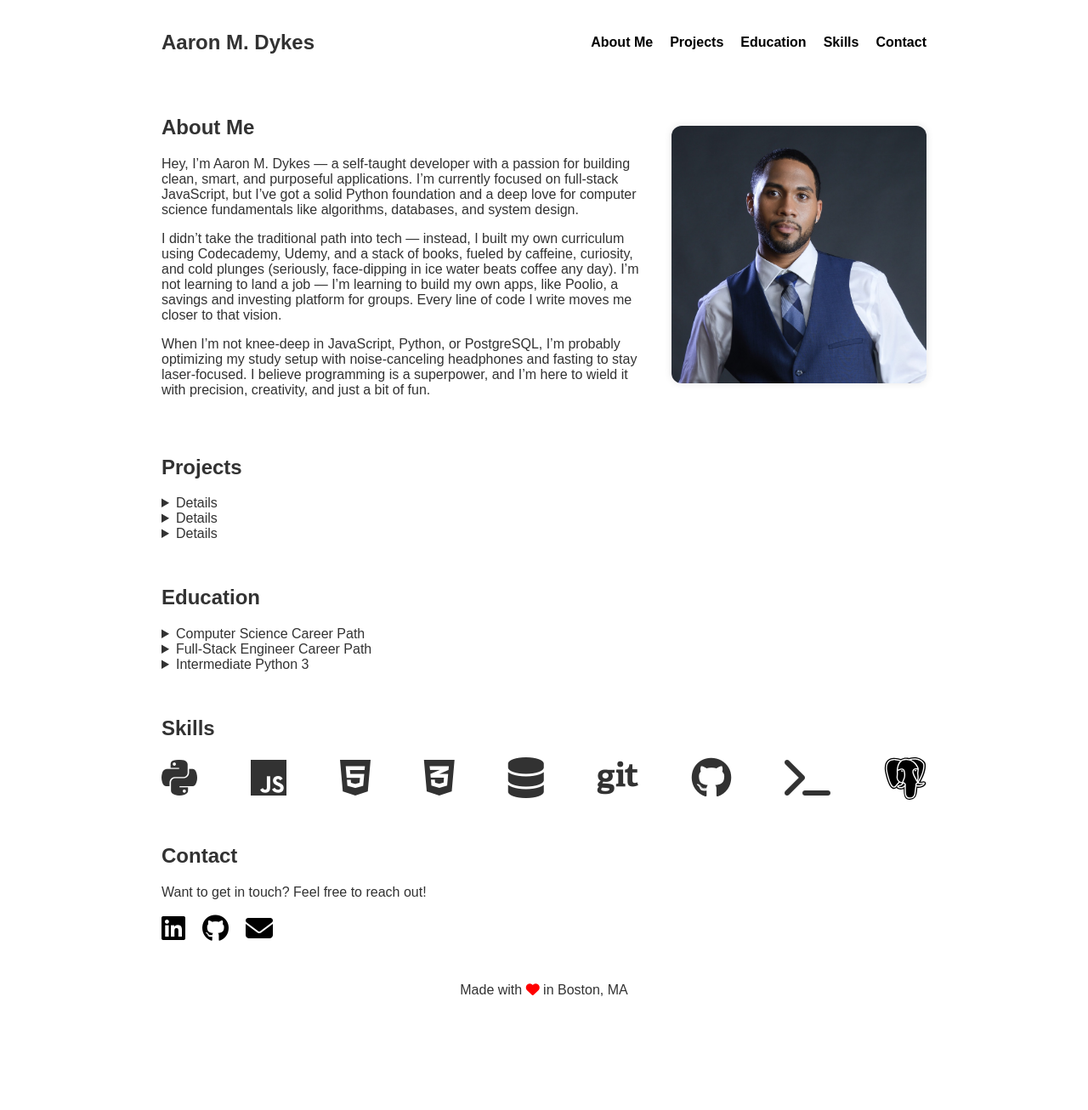
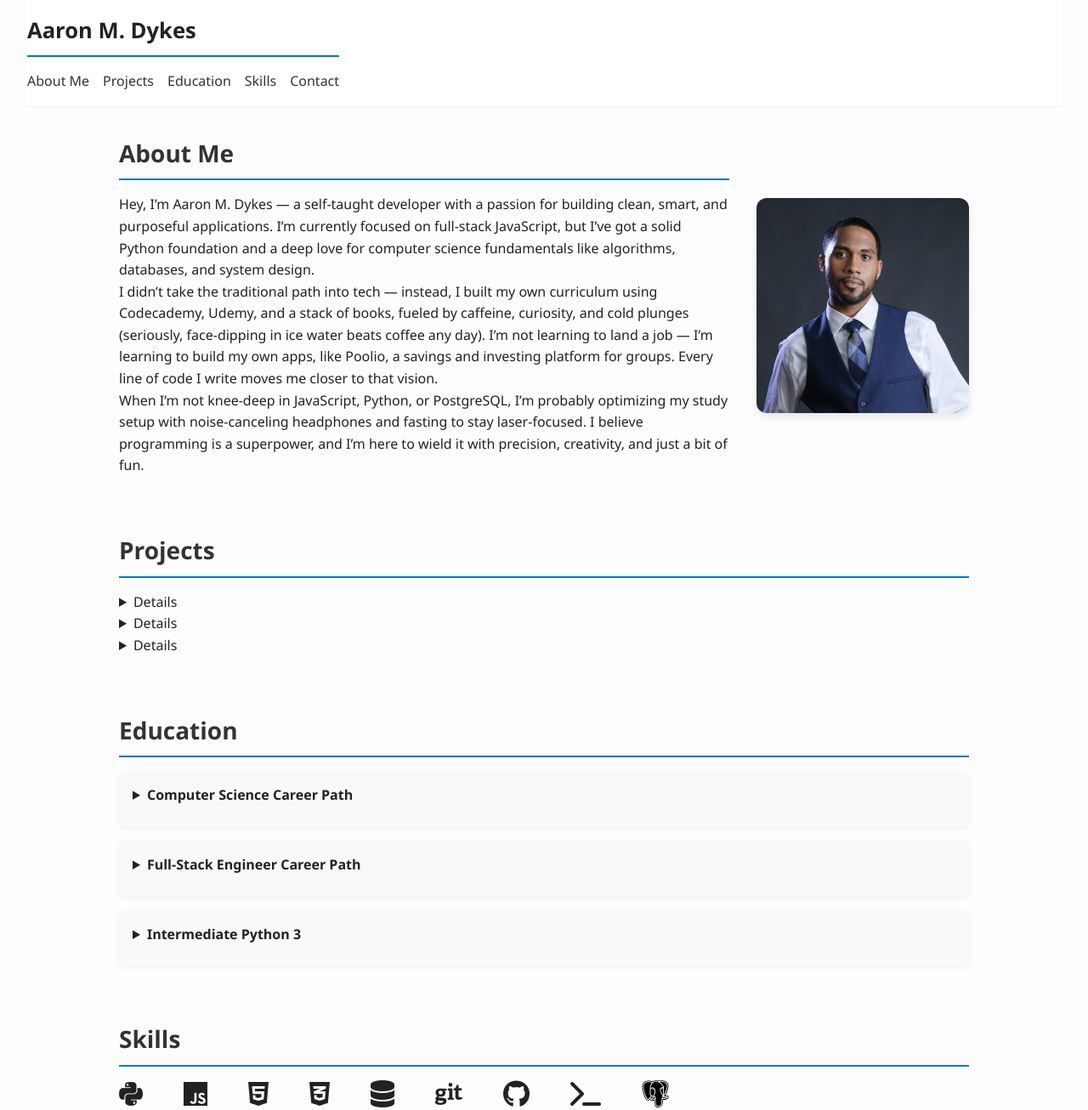
Before and after one commit to CodeWizardX1/portfolio-site-aaron-dykes, a plain HTML site: page index.html in a window 1280 px wide. Shown: the top 1306 px of the page at 85% size. Before the commit the page ends 1202 px from the top, so only its background shows below. Drawn offline with Linux system fonts and the light colour scheme; files that its build step writes are made by us from their sources; files whose address does not match are found by name.

Commit message:
Add stylesheet for portfolio site and update link in index.html

```diff
--- a/index.html
+++ b/index.html
@@ -9,7 +9,7 @@
     ></script>
     <link
       rel="stylesheet"
-      href="/portfolio_site/resources/style.css"
+      href="/portfolio_site/resources/style1.css"
       type="text/css"
     />
     <title>My Portfolio</title>
--- /dev/null
+++ b/resources/style1.css
@@ -0,0 +1,128 @@
+/* Reset & base styles */
+* {
+    margin: 0;
+    padding: 0;
+    box-sizing: border-box;
+  }
+
+  body {
+    font-family: 'Segoe UI', Tahoma, Geneva, Verdana, sans-serif;
+    background-color: #fdfdfd;
+    color: #222;
+    line-height: 1.6;
+    padding: 0 2rem;
+  }
+
+  header {
+    background-color: #fff;
+    padding: 1rem 0;
+    border-bottom: 1px solid #eee;
+    display: flex;
+    justify-content: space-between;
+    align-items: center;
+    flex-wrap: wrap;
+  }
+
+  #logo {
+    font-size: 1.6rem;
+    font-weight: bold;
+    color: #222;
+  }
+
+  .nav-items {
+    display: flex;
+    gap: 1rem;
+    list-style: none;
+  }
+
+  .nav-items a {
+    text-decoration: none;
+    color: #333;
+    font-weight: 500;
+    transition: color 0.3s;
+  }
+
+  .nav-items a:hover {
+    color: #0077cc;
+  }
+
+  main {
+    max-width: 1000px;
+    margin: 2rem auto;
+  }
+
+  section {
+    margin-bottom: 4rem;
+  }
+
+  h2 {
+    font-size: 1.75rem;
+    margin-bottom: 1rem;
+    color: #333;
+    border-bottom: 2px solid #0077cc;
+    padding-bottom: 0.5rem;
+  }
+
+  .about-me-container {
+    display: flex;
+    flex-wrap: wrap;
+    gap: 2rem;
+    align-items: center;
+  }
+
+  #about-me-text-container {
+    flex: 1 1 60%;
+  }
+
+  .portrait {
+    width: 250px;
+    border-radius: 12px;
+    object-fit: cover;
+    box-shadow: 0 4px 10px rgba(0, 0, 0, 0.1);
+  }
+
+  details.education {
+    background-color: #f9f9f9;
+    padding: 1rem;
+    border-radius: 6px;
+    margin-bottom: 1rem;
+    box-shadow: 0 2px 6px rgba(0, 0, 0, 0.05);
+  }
+
+  details summary {
+    font-weight: bold;
+    cursor: pointer;
+    margin-bottom: 0.5rem;
+  }
+
+  #skills-container {
+    display: flex;
+    flex-wrap: wrap;
+    gap: 3rem;
+    font-size: 2rem;
+  }
+
+  .skill-icon {
+    width: 2rem;
+    height: 2rem;
+    object-fit: contain;
+  }
+
+  #contact-info-container {
+    display: flex;
+    gap: 1.5rem;
+    font-size: 1.8rem;
+    margin-top: 1rem;
+  }
+
+  footer {
+    text-align: center;
+    font-size: 0.9rem;
+    padding: 2rem 0;
+    color: #777;
+    border-top: 1px solid #eee;
+  }
+
+  footer i.fa-heart {
+    color: crimson;
+  }
```
